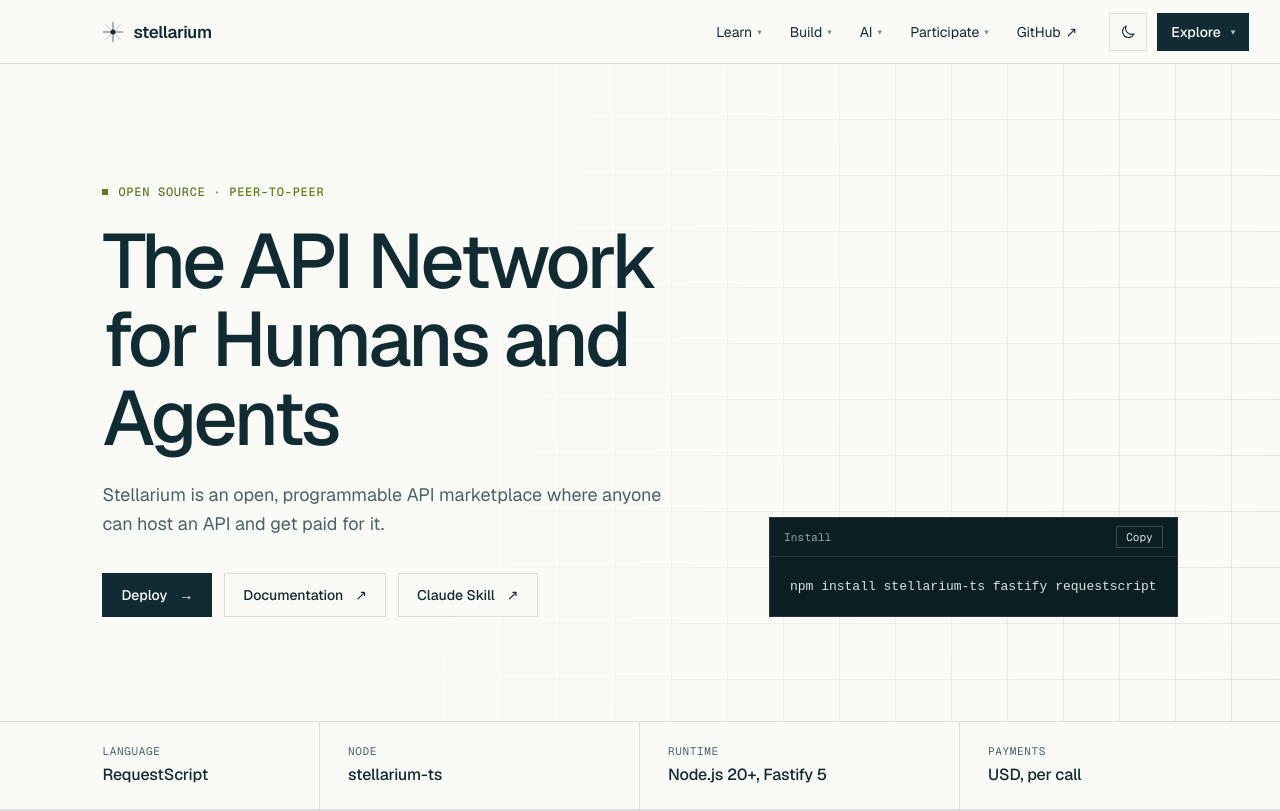
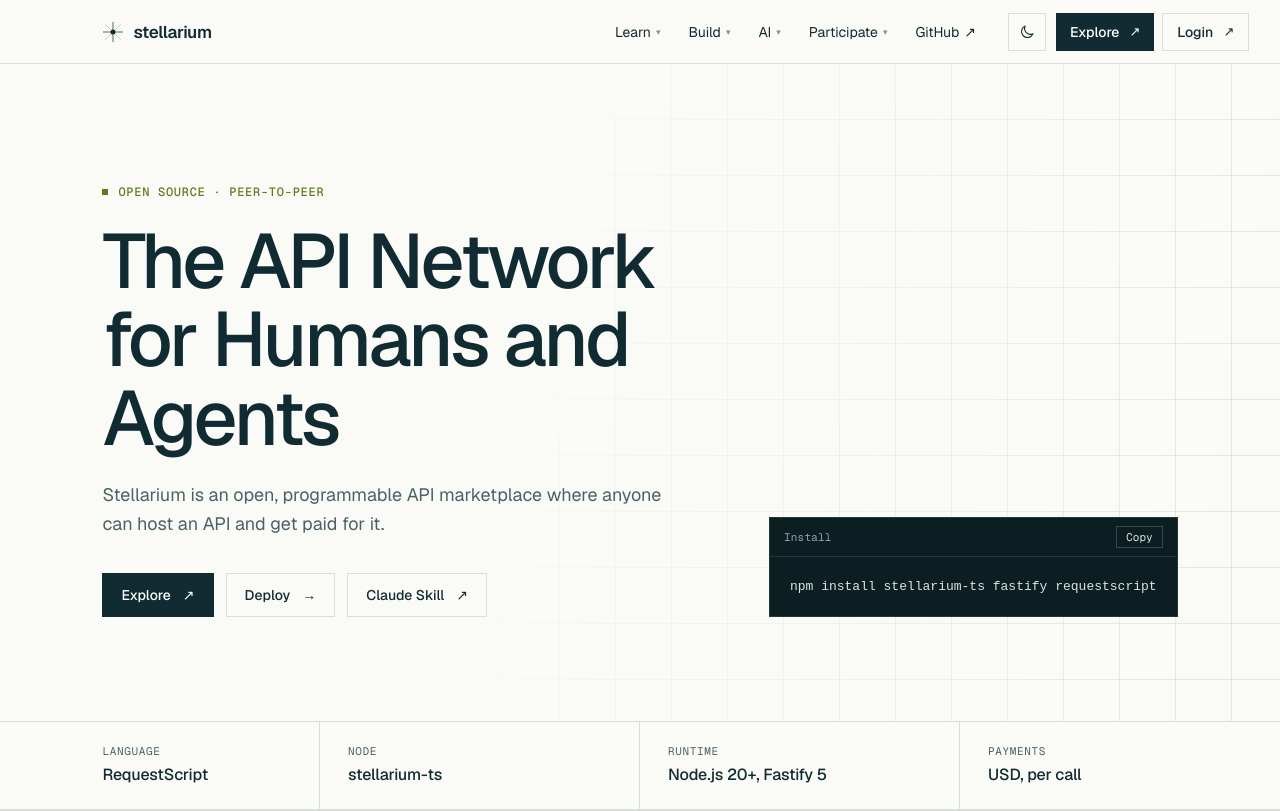
Before and after one commit to qualletio/stellarium-web, a Next.js app: page / in a window 1280 px wide. Shown: the top 811 px of the page. Built offline with nearby package versions, Linux system fonts and the light colour scheme.

Commit message:
Change CTAs

```diff
--- a/app/components/SiteNav.module.css
+++ b/app/components/SiteNav.module.css
@@ -5,7 +5,7 @@
 .tabs { display:flex; align-items:center; gap:4px; margin-left:auto; margin-right:20px; list-style:none; font-size:14px; }
 .tab { display:flex; align-items:center; gap:5px; padding:8px 12px; border:0; background:none; color:inherit; font:inherit; cursor:pointer; transition:background .15s; }
 .tab:hover, .tabOpen { background:var(--hover); }
-.tab:focus-visible, .item:focus-visible, .cta:focus-visible, .ctaMenuItem:focus-visible, .mobileCta:focus-visible, .menuButton:focus-visible, .mobileTab:focus-visible, .themeToggle:focus-visible { outline:2px solid #8bb512; outline-offset:2px; }
+.tab:focus-visible, .item:focus-visible, .cta:focus-visible, .ctaSecondary:focus-visible, .mobileCta:focus-visible, .menuButton:focus-visible, .mobileTab:focus-visible, .themeToggle:focus-visible { outline:2px solid #8bb512; outline-offset:2px; }
 .active { font-weight:600; }
 .chevron { font-size:9px; opacity:.5; transition:transform .2s; }
 .tabOpen .chevron { transform:rotate(180deg); }
@@ -24,16 +24,13 @@
 .soon { margin-left:6px; padding:1px 5px; border:1px solid currentColor; color:var(--accent); font-family:var(--mono); font-size:9px; font-weight:500; text-transform:uppercase; letter-spacing:.08em; }
 
 .cta, .mobileCta { display:inline-flex; align-items:center; gap:10px; height:38px; padding:0 14px; border:0; background:var(--button); color:var(--button-ink); font-family:inherit; font-size:14px; font-weight:500; cursor:pointer; transition:background .15s; }
-.cta:hover, .ctaOpen { background:var(--button-hover); }
+.cta:hover { background:var(--button-hover); }
 .cta span, .mobileCta span { font-size:13px; }
-.cta .chevron { font-size:9px; opacity:.7; }
-.ctaOpen .chevron { transform:rotate(180deg); }
-.ctaWrap { position:relative; }
-.ctaMenu { position:absolute; top:calc(100% + 6px); right:0; min-width:200px; padding:6px; display:flex; flex-direction:column; background:var(--paper); border:1px solid var(--line); box-shadow:0 24px 40px -32px rgba(16,43,49,.3); animation:drop .16s ease-out; }
-.ctaMenu[hidden] { display:none; }
-.ctaMenuItem { display:flex; align-items:center; justify-content:space-between; gap:10px; padding:10px 12px; font-size:14px; font-weight:500; white-space:nowrap; transition:background .15s; }
-.ctaMenuItem:hover { background:var(--item-hover); }
-.ctaMenuItem span { font-size:13px; opacity:.6; }
+.ctaSecondary { display:inline-flex; align-items:center; gap:10px; height:38px; padding:0 14px; border:1px solid var(--line); background:var(--paper); color:inherit; font-size:14px; font-weight:500; transition:border-color .15s; }
+.ctaSecondary:hover { border-color:var(--ink); }
+.ctaSecondary span { font-size:13px; }
+.ctaWrap { display:flex; align-items:center; gap:8px; }
+.mobileCtaSecondary { border:1px solid var(--line); background:var(--paper); color:inherit; }
 .mobileCtas { display:none; }
 
 .themeToggle { display:grid; place-items:center; width:38px; height:38px; margin-right:10px; border:1px solid var(--line); background:none; color:inherit; cursor:pointer; transition:background .15s; }
@@ -68,6 +65,7 @@
   .tabs { display:none; }
   .themeToggle { margin-left:auto; }
   .cta { padding:0 12px; font-size:13px; }
+  .ctaSecondary { display:none; }
   .menuButton { display:grid; }
   .mobile { display:flex; flex-direction:column; position:fixed; top:60px; left:0; right:0; bottom:0; padding:12px 6vw 40px; background:var(--paper); overflow-y:auto; }
   .mobile[hidden] { display:none; }
--- a/app/components/SiteNav.tsx
+++ b/app/components/SiteNav.tsx
@@ -9,11 +9,10 @@ import { links, navSections, type NavItem } from "./nav-data";
 import styles from "./SiteNav.module.css";
 
 const CLOSE_DELAY = 150;
-const EXPLORE = "Explore";
 
-const exploreLinks = [
-  { label: "Resource Registry", href: links.registry },
-  { label: "Platform", href: links.platform },
+const ctaLinks = [
+  { label: "Explore", href: links.registry, primary: true },
+  { label: "Login", href: links.platform, primary: false },
 ];
 
 function ItemLink({ item, onNavigate }: { item: NavItem; onNavigate: () => void }) {
@@ -146,26 +145,11 @@ export default function SiteNav() {
       <ThemeToggle />
 
       <div className={styles.ctaWrap}>
-        <button
-          type="button"
-          className={`${styles.cta} ${open === EXPLORE ? styles.ctaOpen : ""}`}
-          aria-expanded={open === EXPLORE}
-          aria-controls="nav-explore"
-          onClick={() => {
-            cancelClose();
-            openedByHover.current = false;
-            setOpen(open === EXPLORE ? null : EXPLORE);
-          }}
-        >
-          Explore <span className={styles.chevron} aria-hidden="true">▾</span>
-        </button>
-        <div id="nav-explore" className={styles.ctaMenu} hidden={open !== EXPLORE}>
-          {exploreLinks.map((link) => (
-            <a key={link.label} className={styles.ctaMenuItem} href={link.href} target="_blank" rel="noreferrer" onClick={closeAll}>
-              {link.label} <span aria-hidden="true">↗</span>
-            </a>
-          ))}
-        </div>
+        {ctaLinks.map((link) => (
+          <a key={link.label} className={link.primary ? styles.cta : styles.ctaSecondary} href={link.href} target="_blank" rel="noreferrer">
+            {link.label} <span aria-hidden="true">↗</span>
+          </a>
+        ))}
       </div>
 
       <button
@@ -203,8 +187,8 @@ export default function SiteNav() {
         })}
         <a className={styles.mobileTab} href={links.github} target="_blank" rel="noreferrer">GitHub <span aria-hidden="true">↗</span></a>
         <div className={styles.mobileCtas}>
-          {exploreLinks.map((link) => (
-            <a key={link.label} className={styles.mobileCta} href={link.href} target="_blank" rel="noreferrer" onClick={closeAll}>
+          {ctaLinks.map((link) => (
+            <a key={link.label} className={link.primary ? styles.mobileCta : `${styles.mobileCta} ${styles.mobileCtaSecondary}`} href={link.href} target="_blank" rel="noreferrer" onClick={closeAll}>
               {link.label} <span aria-hidden="true">↗</span>
             </a>
           ))}
--- a/app/page.tsx
+++ b/app/page.tsx
@@ -120,8 +120,8 @@ export default function Home() {
           <h1>The API Network for Humans and Agents</h1>
           <p className={content.lead}>Stellarium is an open, programmable API marketplace where anyone can host an API and get paid for it.</p>
           <div className={content.actions}>
-            <Link className={content.button} href="/build">Deploy <span aria-hidden="true">→</span></Link>
-            <a className={content.textLink} href={links.docs} target="_blank" rel="noreferrer">Documentation <span aria-hidden="true">↗</span></a>
+            <a className={content.button} href={links.registry} target="_blank" rel="noreferrer">Explore <span aria-hidden="true">↗</span></a>
+            <Link className={content.textLink} href="/build">Deploy <span aria-hidden="true">→</span></Link>
             <a className={content.textLink} href={links.claudeSkills} target="_blank" rel="noreferrer">Claude Skill <span aria-hidden="true">↗</span></a>
           </div>
         </div>
```
